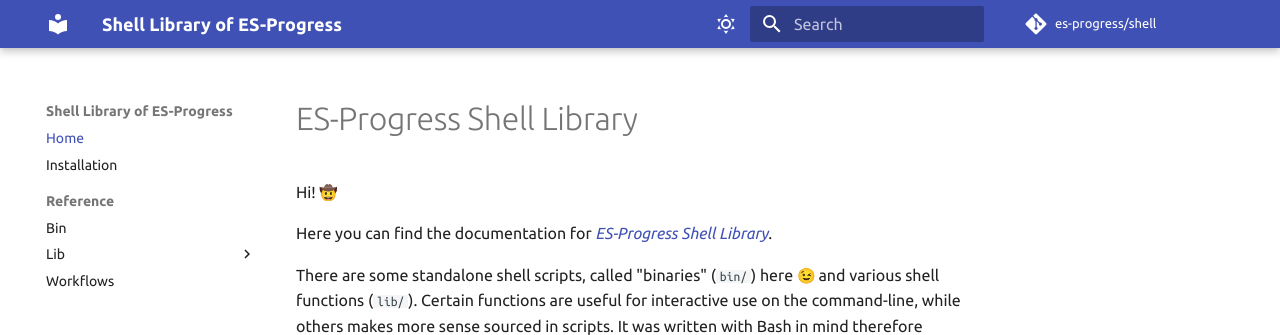
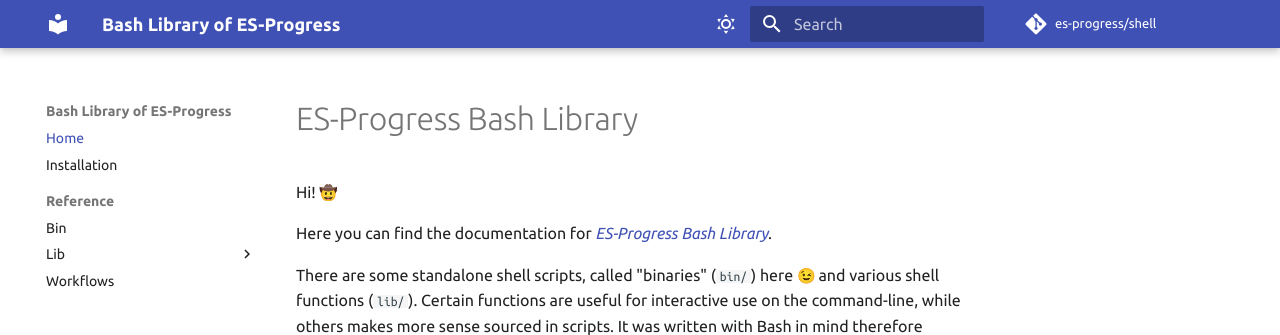
Before and after one commit to es-progress/shell, an MkDocs documentation site: the page built from docs/index.md, in a window 1280 px wide. Shown: the top 335 px of the page. Built offline with MkDocs 1.6.1 and Material for MkDocs 9.7.7, drawn with Linux system fonts in a browser that asks for light colours; emoji names are drawn with the system emoji font; comment, search, counter and statistics services are not loaded.

Commit message:
docs: change title

```diff
--- a/docs/index.md
+++ b/docs/index.md
@@ -1,8 +1,8 @@
-# ES-Progress Shell Library
+# ES-Progress Bash Library
 
 Hi! :cowboy_hat_face:
 
-Here you can find the documentation for [_ES-Progress Shell Library_](https://github.com/es-progress/shell){target=\_blank}.
+Here you can find the documentation for [_ES-Progress Bash Library_](https://github.com/es-progress/shell){target=\_blank}.
 
 There are some standalone shell scripts, called "binaries" (`bin/`) here :wink: and various shell functions (`lib/`).
 Certain functions are useful for interactive use on the command-line, while others makes more sense sourced in scripts.
--- a/mkdocs.yml
+++ b/mkdocs.yml
@@ -3,7 +3,7 @@
 ## mkdocs config ##
 ###################
 ---
-site_name: Shell Library of ES-Progress
+site_name: Bash Library of ES-Progress
 site_url: https://shell.es-progress.hu
 site_author: Sandor Semsey
 copyright: |
```
